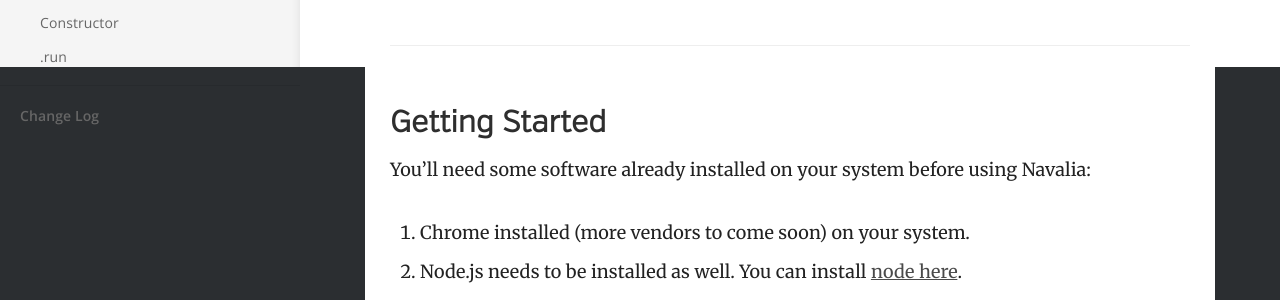
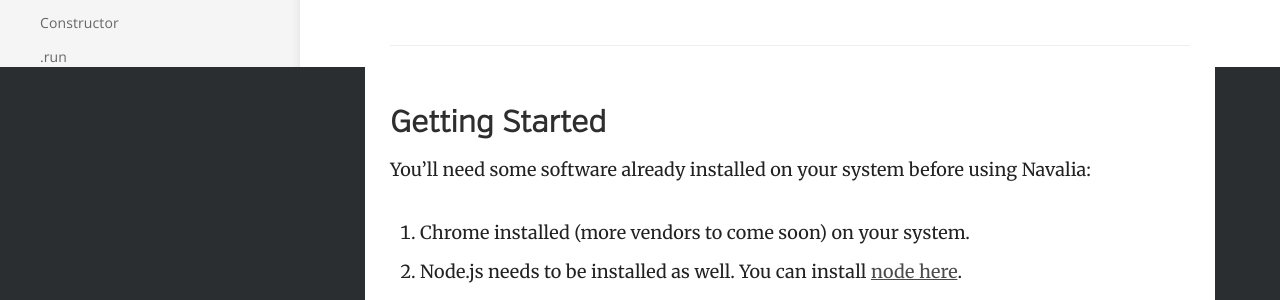
Before and after one commit to joelgriffith/navalia, a Jekyll site: the page built from docs/index.md, in a window 1280 px wide. Shown: the part 833-1133 px from the top of the page. Built offline with Jekyll 4.4.1, drawn with Linux system fonts in a browser that asks for light colours.

Commit message:
Removing changelog from docs page

```diff
--- a/docs/_layouts/default.html
+++ b/docs/_layouts/default.html
@@ -63,13 +63,6 @@
 						</li>
 					{% endfor %}
 				</ul>
-
-				<ul>
-					<li class="nav-item top-level {% if page.url == '/changelog/' %}current{% endif %}">
-						{% assign changelog = site.html_pages | where: 'url', '/changelog/' | first %}
-						<a href="{{ site.baseurl }}/changelog/">{{ changelog.title }}</a>
-					</li>
-				</ul>
 			</nav>
 		</header>
 
```
